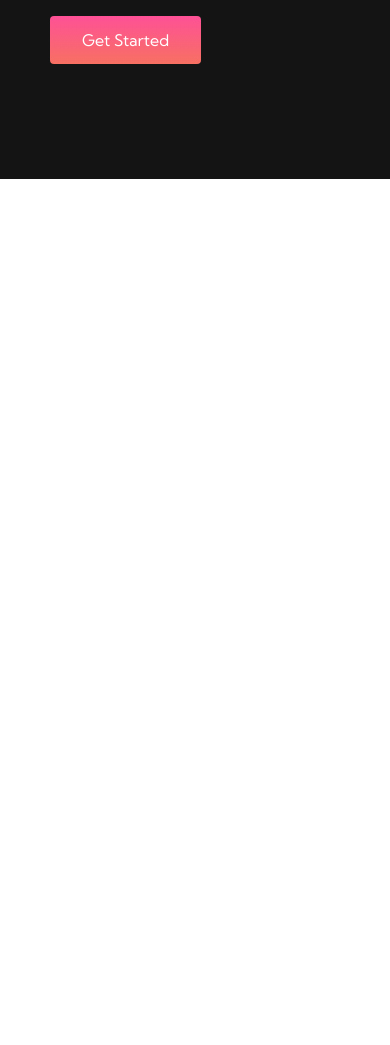
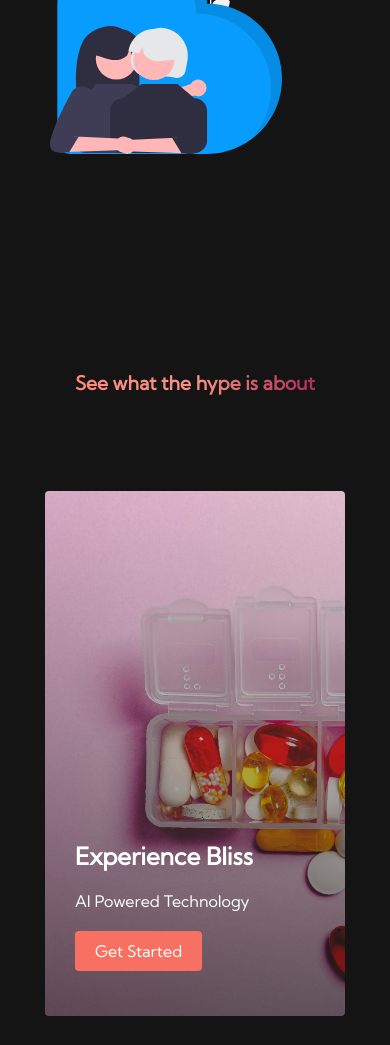
Before and after one commit to Piluzen/Piluzen-site, a plain HTML site: page index.html in a window 390 px wide. Shown: the part 661-1706 px from the top of the page. Before the commit the page ends 844 px from the top, so only its background shows below. Drawn offline with Linux system fonts and the light colour scheme.

Commit message:
hero section complete

```diff
--- a/index.html
+++ b/index.html
@@ -51,9 +51,25 @@
         <img src="/static/images/grandma.svg" alt="pic" id="main__img">
       </div>
     </div>
+  </div>
 
+  <!--service section-->
+  <div class="services">
+   <h1>See what the hype is about</h1>
+   <div class="services__container">
+    <div class="services__card">
+      <h2>Experience Bliss</h2>
+      <p>AI Powered Technology</p>
+      <button>Get Started</button>
+    </div>
+    <div class="services__card">
+      <h2>Are you ready ?</h2>
+      <p>Take the leap</p>
+      <button>Get Started</button>
+    </div>
+   </div>
+  </div>
 
-  </div>
 
 
   <script src = "static/scripts/app.js"></script>
--- a/static/style/main.css
+++ b/static/style/main.css
@@ -294,3 +294,167 @@
     height: 80%;
     width: 80%;
 }
+
+@media screen and (max-width: 768px) {
+    .main__container {
+        display: grid;
+        grid-template-columns: auto;
+        align-items: center;
+        justify-self: center;
+        width: 100%;
+        margin: 0 auto;
+        height: 90vh;
+    }
+
+    .main__content {
+        text-align: center;
+        margin-bottom: 4rem;
+    }
+
+    .main__content h1 {
+        font-size: 2rem;
+        margin-top: 2.5rem;
+    }
+
+    .main__content h2 {
+        font-size: 3rem;
+    }
+
+    .main__content p {
+        margin-top: 1rem;
+        font-size: 1.5rem;
+    }
+}
+
+@media screen and (max-width: 480px) {
+    .main__content h1 {
+        font-size: 2rem;
+        margin-top: 3rem;
+    }
+
+    .main__content h2 {
+        font-size: 2rem;
+    }
+
+    .main__content p {
+        margin-top: 2rem;
+        font-size: 1.5rem;
+    }
+
+    .main__btn {
+        padding: 12px 36px;
+        margin: 2.5rem 0;
+    }
+
+}
+
+/* Services Section CSS */
+
+.services {
+    background: #141414;
+    display: flex;
+    flex-direction: column;
+    align-items: center;
+    height: 100vh;
+}
+
+.services h1 {
+    background-color: #ff8177;
+    background-image: linear-gradient(to right,
+    #ff8177 0%,
+    #ff867a 0%,
+    #ff8c7f 21%,
+    #f99185 52%,
+    #cf556c 78%,
+    #b12a5b 100%
+    );
+
+    background-size: 100%;
+    margin-bottom: 5rem;
+    font-size: 2.5rem;
+    -webkit-background-clip: text;
+    -moz-background-clip: text;
+    -webkit-text-fill-color: transparent;
+    -moz-text-fill-color: transparent;
+}
+
+.services__container {
+    display: flex;
+    justify-content: center;
+    flex-wrap: wrap;
+}
+
+.services__card {
+    margin: 1rem;
+    height: 525px;
+    width: 400px;
+    border-radius: 4px;
+    background-image: linear-gradient(to bottom, rgba(0,0,0,0) 0%, rgba(17,17,17,0.6) 100%), url('/static/images/dispill.jpg');
+    background-size: cover;
+    position: relative;
+    color: #fff;
+}
+
+.services__card:nth-child(2) {
+    background-image: linear-gradient(to bottom, rgba(0,0,0,0) 0%, rgba(17,17,17,0.6) 100%), url('/static/images/pills_distribution_2.jpg');
+    background-size: cover;
+    position: relative;
+    color: #fff;
+}
+
+.services h2 {
+    position: absolute;
+    top: 350px;
+    left: 30px;
+}
+
+.services__card p {
+    position: absolute;
+    top: 400px;
+    left: 30px;
+}
+
+.services__card button {
+    color: #fff;
+    padding: 10px 20px;
+    border: none;
+    outline: none;
+    border-radius: 4px;
+    background: #f77062;
+    position: absolute;
+    top: 440px;
+    left: 30px;
+    font-size: 1rem;
+    cursor: pointer;
+}
+
+.services__card:hover {
+    transform: scale(1.075);
+    transition: 0.2s ease-in-out;
+    cursor: pointer;
+}
+
+@media screen and (max-width: 960px) {
+    .services {
+        height: 1600px;
+    }
+
+    .services h1 {
+        font-size: 2rem;
+        margin-top: 12rem;
+    }
+}
+
+@media screen and (max-width: 480px) {
+    .services {
+        height: 1400px;
+    }
+
+    .services h1 {
+        font-size: 1.2rem;
+    }
+
+    .services__card {
+        width: 300px;
+    }
+}
```
Also changed, not shown: static/images/dispill.jpg (added), static/images/pills_distribution.jpg (added), static/images/pills_distribution_2.jpg (added).
